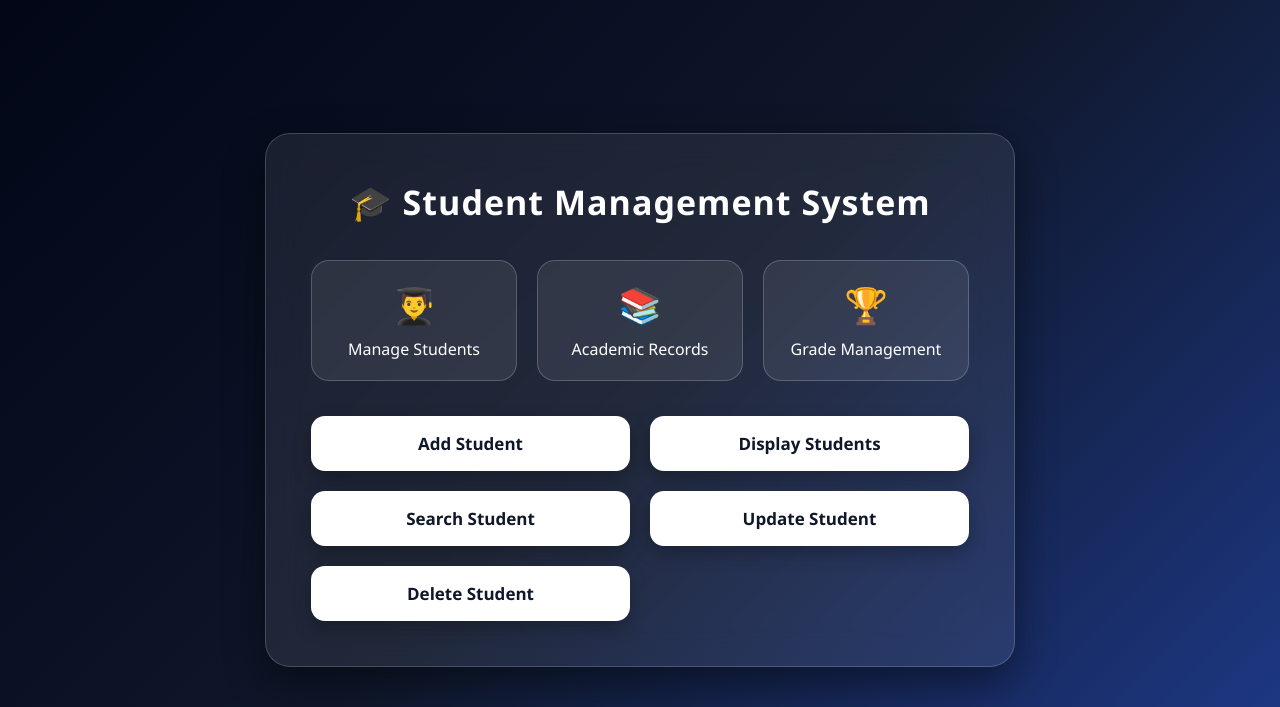
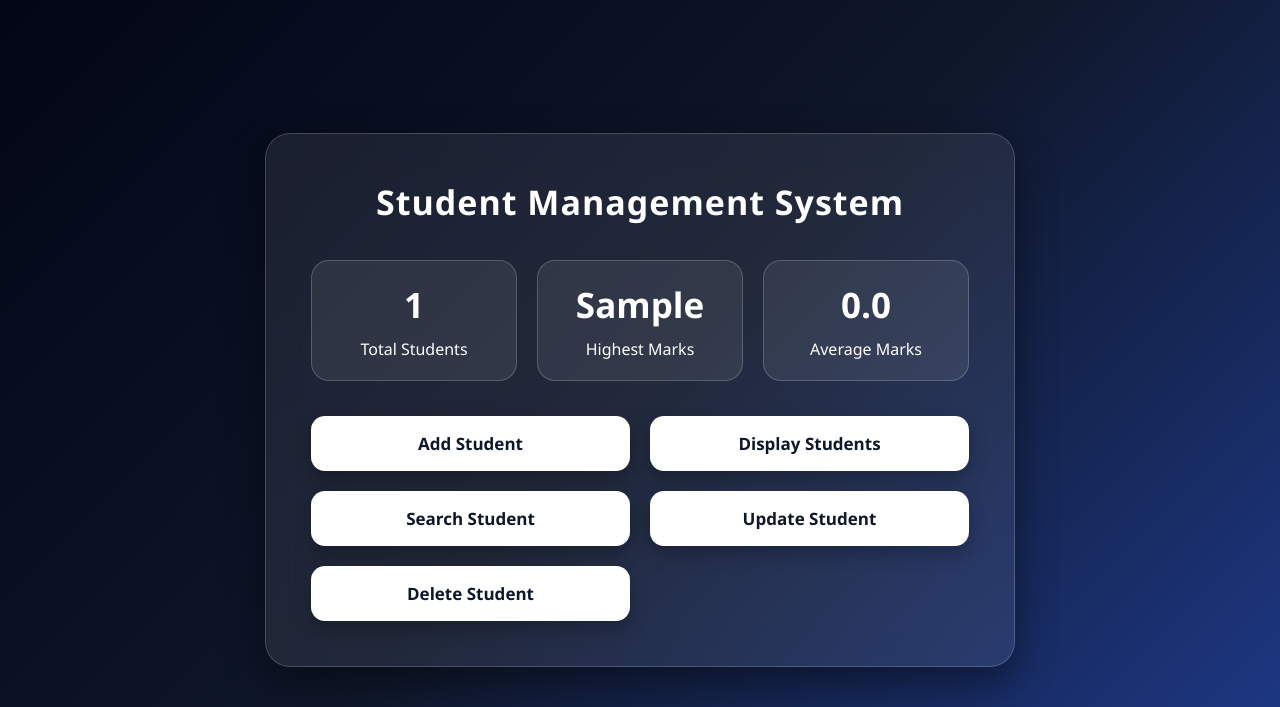
Before and after one commit to vmkp17/student_management_system-college-mini-project-, a Flask app: page / in a window 1280 px wide. Shown: the top 707 px of the page. Run offline with Flask 3, Linux system fonts and the light colour scheme; tables that the repository leaves empty or names only in its code hold one stand-in row (values such as "Sample post").

Commit message:
Final version

```diff
--- a/app.py
+++ b/app.py
@@ -7,8 +7,22 @@ app = Flask(__name__)
 
 @app.route("/")
 def home():
-    return render_template("index.html")
 
+    cursor.execute("SELECT COUNT(*) FROM students")
+    total_students = cursor.fetchone()[0]
+
+    cursor.execute("SELECT MAX(marks) FROM students")
+    highest_marks = cursor.fetchone()[0]
+
+    cursor.execute("SELECT AVG(marks) FROM students")
+    average_marks = cursor.fetchone()[0]
+
+    return render_template(
+        "index.html",
+        total_students=total_students,
+        highest_marks=highest_marks,
+        average_marks=round(average_marks,2)
+    )
 
 # ================= ADD STUDENT =================
 
--- a/templates/index.html
+++ b/templates/index.html
@@ -12,23 +12,24 @@
 
 <div class="container">
 
-    <h1>🎓 Student Management System</h1>
+    <h1>Student Management System</h1>
+
 
 <div class="cards">
 
     <div class="card">
-        <h2>👨‍🎓</h2>
-        <p>Manage Students</p>
+        <h2>{{ total_students }}</h2>
+        <p>Total Students</p>
     </div>
 
     <div class="card">
-        <h2>📚</h2>
-        <p>Academic Records</p>
+        <h2>{{ highest_marks }}</h2>
+        <p>Highest Marks</p>
     </div>
 
     <div class="card">
-        <h2>🏆</h2>
-        <p>Grade Management</p>
+        <h2>{{ average_marks }}</h2>
+        <p>Average Marks</p>
     </div>
 
 </div>
--- a/templates/search.html
+++ b/templates/search.html
@@ -24,6 +24,7 @@
 <br>
 
 {% if student %}
+
 
 <table>
 
```
Also changed, not shown: README.md, templates/add.html (line endings or trailing spaces).
